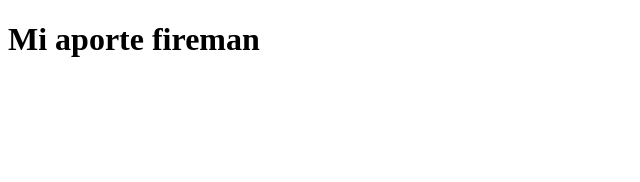
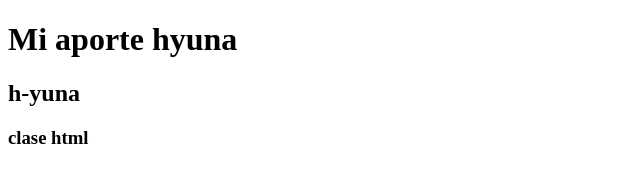
Before and after one commit to albertopinedaorozco/ejemploteam, a plain HTML site: page fireman.html in a window 1280 px wide. Shown: the whole page, without its empty margins (0-640 px from the left). Drawn offline with Linux system fonts and the light colour scheme.

Commit message:
este es mi aporte

```diff
--- a/fireman.html
+++ b/fireman.html
@@ -8,7 +8,13 @@
 </head>
 <body>
     <h1>
-        Mi aporte fireman
+        Mi aporte hyuna
     </h1>
+    <h2>
+        h-yuna
+    </h2>
+    <h3>
+        clase html
+    </h3>
 </body>
 </html>
```
